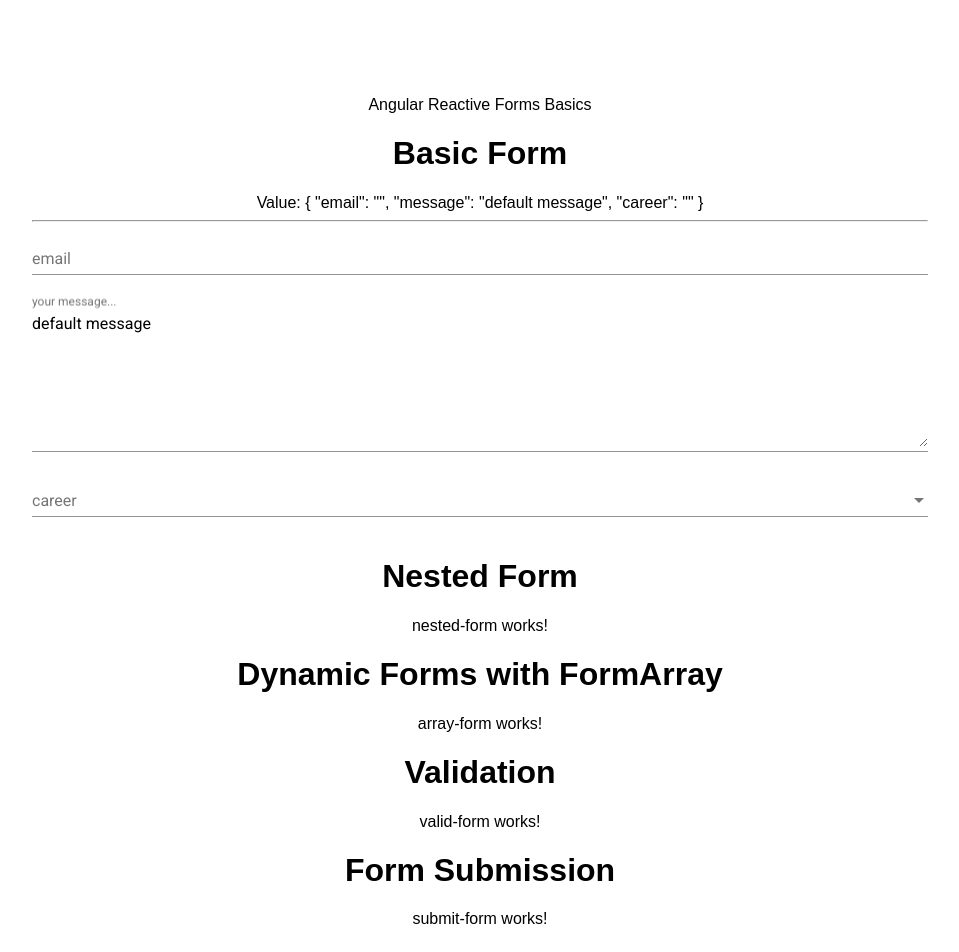
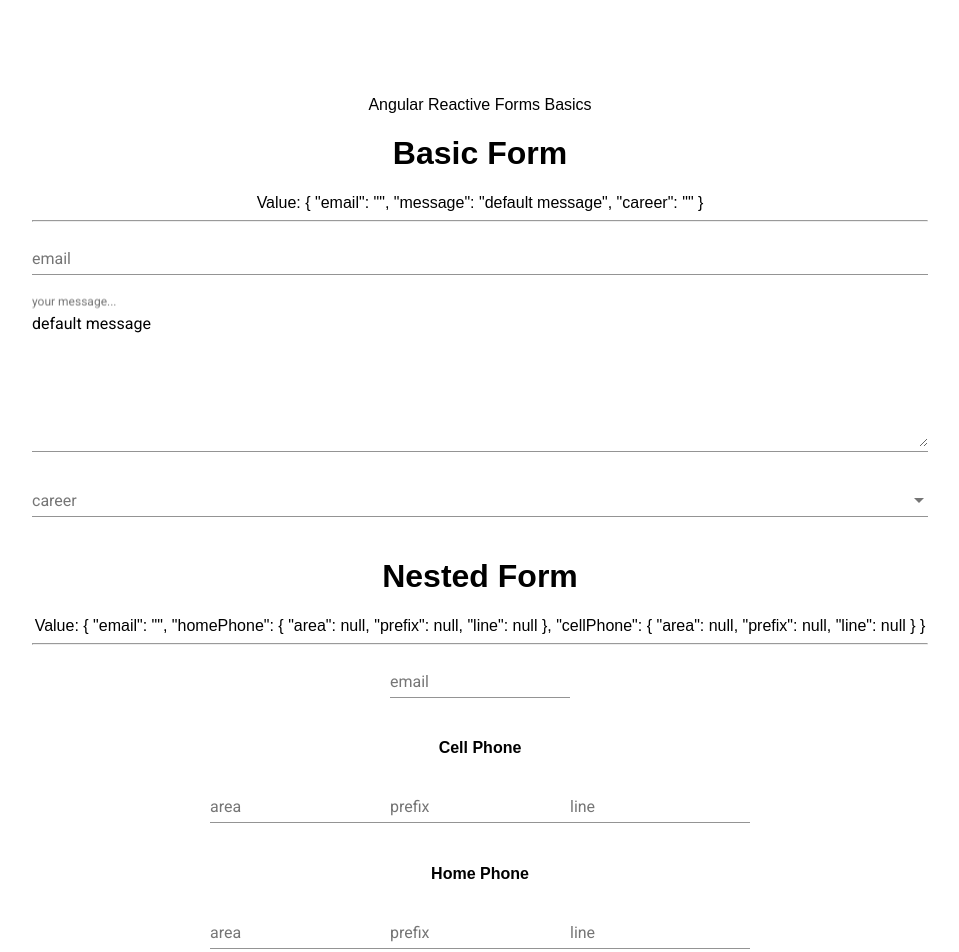
Before and after one commit to HunterCarlson/angular-reactive-forms-basics, an Angular app: page / in a window 1280 px wide. Shown: the top 952 px of the page, without its empty margins (160-1119 px from the left). Built offline with nearby package versions, Linux system fonts and the light colour scheme.

Commit message:
nested form

```diff
--- a/src/app/nested-form/nested-form.component.html
+++ b/src/app/nested-form/nested-form.component.html
@@ -1 +1,37 @@
-<p>nested-form works!</p>
+<form [formGroup]="myForm">
+  Value: {{ myForm.value | json }}
+
+  <hr />
+
+  <mat-form-field class="full">
+    <input matInput placeholder="email" formControlName="email" />
+  </mat-form-field>
+
+  <h4>Cell Phone</h4>
+
+  <div formGroupName="cellPhone">
+    <mat-form-field>
+      <input matInput placeholder="area" formControlName="area" />
+    </mat-form-field>
+    <mat-form-field>
+      <input matInput placeholder="prefix" formControlName="prefix" />
+    </mat-form-field>
+    <mat-form-field>
+      <input matInput placeholder="line" formControlName="line" />
+    </mat-form-field>
+  </div>
+
+  <h4>Home Phone</h4>
+
+  <div formGroupName="homePhone">
+    <mat-form-field>
+      <input matInput placeholder="area" formControlName="area" />
+    </mat-form-field>
+    <mat-form-field>
+      <input matInput placeholder="prefix" formControlName="prefix" />
+    </mat-form-field>
+    <mat-form-field>
+      <input matInput placeholder="line" formControlName="line" />
+    </mat-form-field>
+  </div>
+</form>
--- a/src/app/nested-form/nested-form.component.ts
+++ b/src/app/nested-form/nested-form.component.ts
@@ -1,15 +1,29 @@
 import { Component, OnInit } from '@angular/core';
+import { FormBuilder, FormGroup } from '@angular/forms';
 
 @Component({
   selector: 'app-nested-form',
   templateUrl: './nested-form.component.html',
-  styleUrls: ['./nested-form.component.scss']
+  styleUrls: ['./nested-form.component.scss'],
 })
 export class NestedFormComponent implements OnInit {
+  myForm!: FormGroup;
 
-  constructor() { }
+  constructor(private fb: FormBuilder) {}
 
   ngOnInit(): void {
+    const phone = this.fb.group({
+      area: [],
+      prefix: [],
+      line: [],
+    });
+
+    this.myForm = this.fb.group({
+      email: '',
+      homePhone: phone,
+      cellPhone: phone,
+    });
+
+    this.myForm.valueChanges.subscribe(console.log);
   }
-
 }
```
